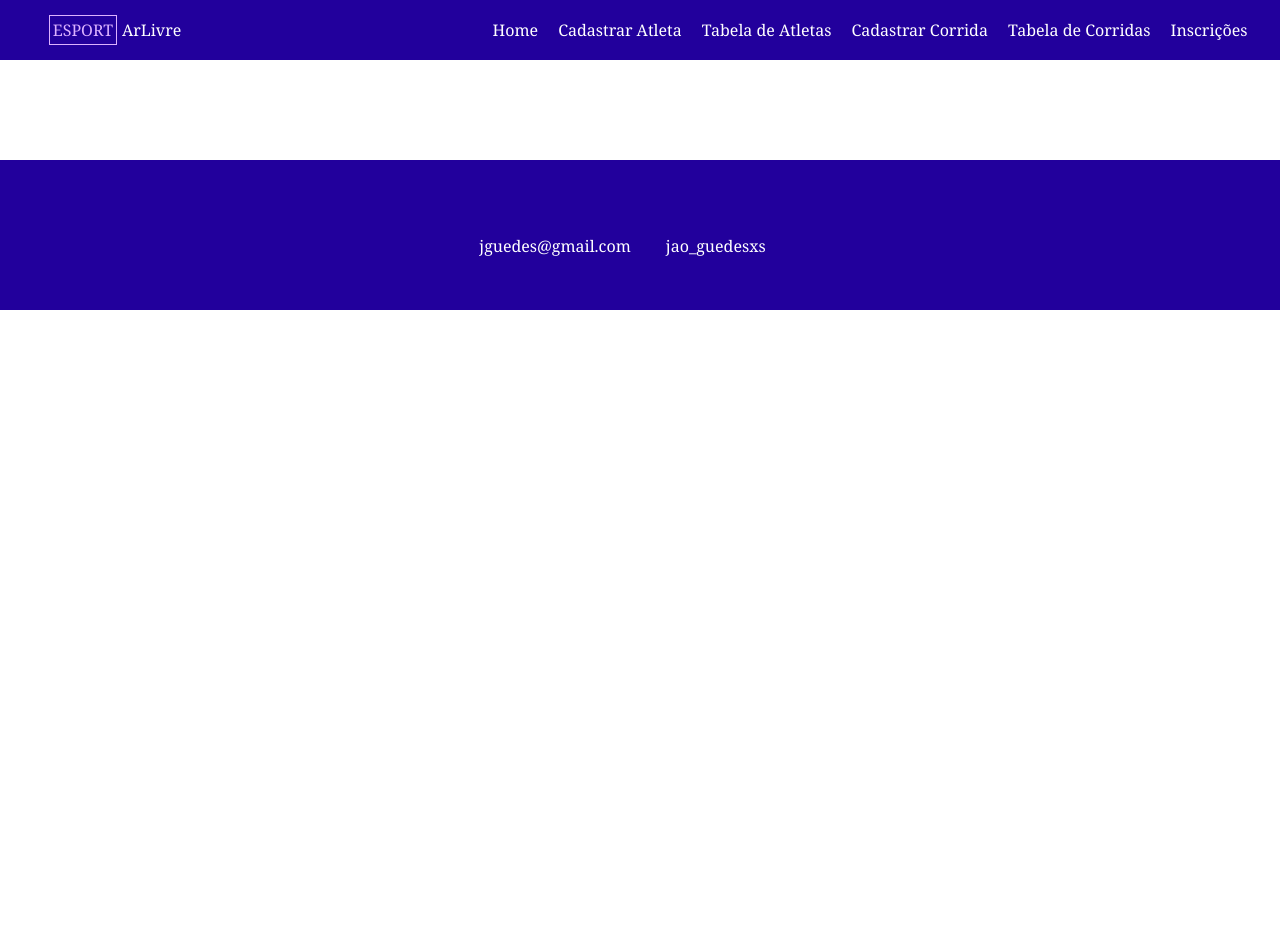
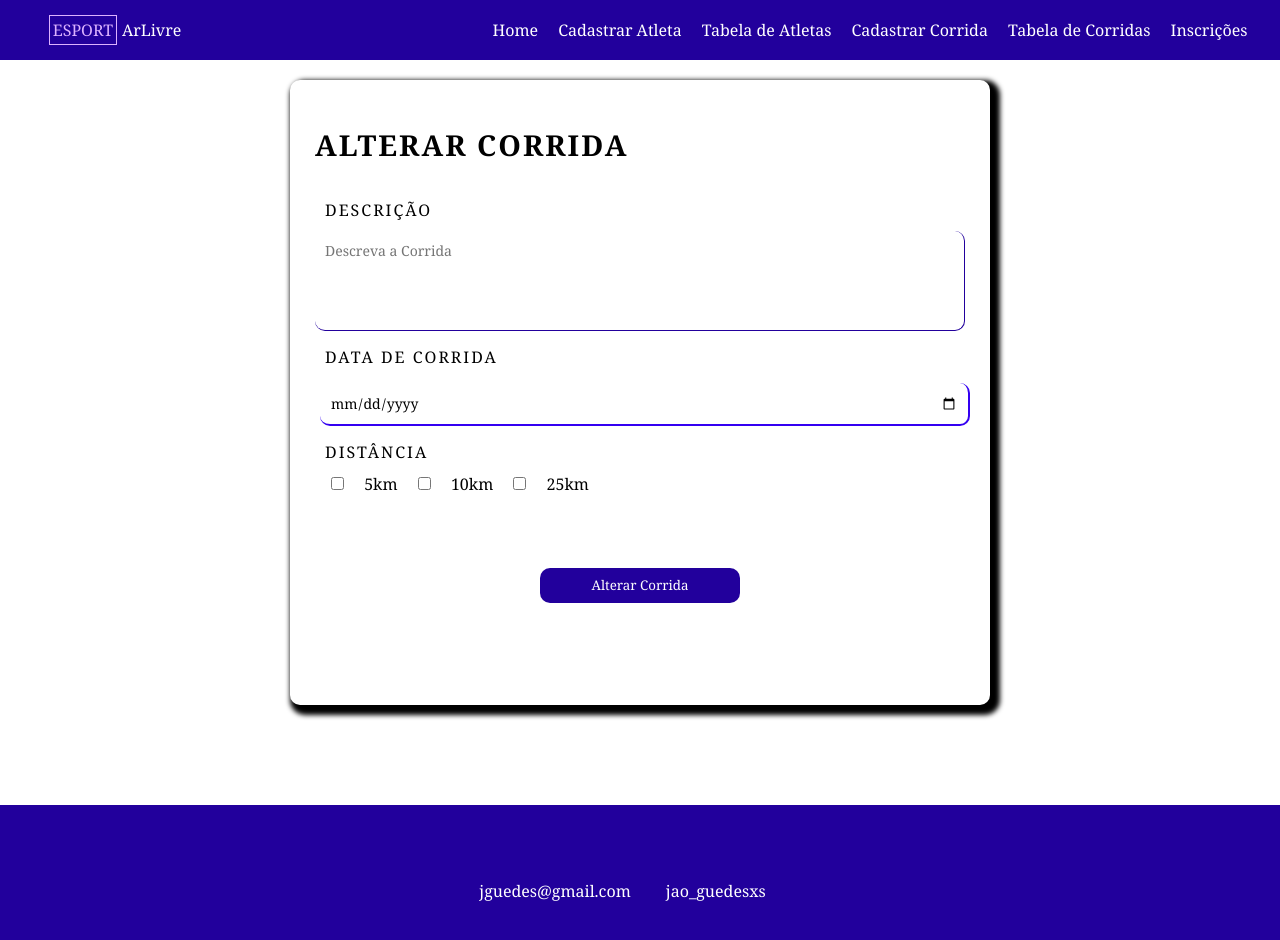
Before and after one commit to JaoToin/Esport-ArLivre-Angular, an Angular app: page /cadastrocorrida/1 in a window 1280 px wide. Before the commit this address led to /. Shown: the top 940 px of the page. Before the commit the page ends 800 px from the top, so only its background shows below. Built offline with nearby package versions, Linux system fonts and the light colour scheme; no server answers.

Commit message:
feito ajustes no corrida, agora o cadastro funciona, a tabela recebe os nomes, altera, remove; routes modificados, feito o corridacadastro/:id para conseguir alterar na tabela.

```diff
--- a/src/app.routes.ts
+++ b/src/app.routes.ts
@@ -33,6 +33,11 @@ export const routes: Routes = [
     },
 
     {
+      path:"cadastrocorrida/:id",
+      component:CorridaComponent
+  },
+
+    {
       path:"cadastroTabela",
       component:TabelaComponent
   },
--- a/src/app/component/corrida/corrida-component/corrida-component.html
+++ b/src/app/component/corrida/corrida-component/corrida-component.html
@@ -1,5 +1,5 @@
 <div id="div-form">
-  <h1>Cadastro De Corrida </h1>
+  <h1>{{editar? 'Alterar' : 'Cadastrar'}} Corrida </h1>
 
   <form id="form-atleta" (submit)="dadosFormulario()">
       <label for="descricao">Descrição</label>
@@ -14,7 +14,7 @@
       <input [(ngModel)]="distancia25km" type="checkbox" name="25km" id="distancia" class="btnSelecao" value="25" > 25km
 
       <div id="div-btns">
-          <button type="submit" id="btnAdd">Cadastrar Corrida</button>
+          <button type="submit" id="btnAdd">{{editar? 'Alterar': 'Cadastrar' }} Corrida</button>
       </div>
 
   </form>
--- a/src/app/component/corrida/corrida-component/corrida-component.ts
+++ b/src/app/component/corrida/corrida-component/corrida-component.ts
@@ -2,6 +2,8 @@ import { Component } from '@angular/core';
 import { FormsModule } from '@angular/forms';
 import { Corrida } from '../../../models/corrida';
 import { CorridaService } from '../../../service/corrida';
+import { ActivatedRoute } from '@angular/router';
+import { ChangeDetectorRef } from '@angular/core';
 
 @Component({
   selector: 'app-corrida-component',
@@ -18,8 +20,20 @@ export class CorridaComponent {
   distancia10km = false
   distancia25km = false
 
-  constructor(private CorridaService: CorridaService){}
+  idCorrida = 0
+  editar = false
 
+  constructor(private CorridaService: CorridaService, private ActivatedRoute: ActivatedRoute, private cdr: ChangeDetectorRef){}
+
+  ngOnInit() {
+    this.idCorrida = Number(this.ActivatedRoute.snapshot.paramMap.get('id'))
+
+    if (this.idCorrida > 0) {
+      this.editar = true
+      this.carregaDados(this.idCorrida)
+    }
+
+  }
   dadosFormulario(){
 
     const corrida = new Corrida()
@@ -30,11 +44,54 @@ export class CorridaComponent {
     corrida.distancia10km = this.distancia10km
     corrida.distancia25km = this.distancia25km
 
-    this.CorridaService.salvarCorrida(corrida)
+    if (this.editar) {
+      corrida.id = this.idCorrida
+
+      this.CorridaService.alterarCorrida(corrida)
+        .subscribe({
+          next: (respostaAPI) => {
+            return respostaAPI
+          },
+          error: (msgErro) => {
+            return msgErro
+          }
+        })
+
+    } else {
+      this.CorridaService.salvarCorrida(corrida)
+        .subscribe({
+          next: (respostaAPI) => {
+            return respostaAPI
+          },
+          error: (msgErro) => {
+            return msgErro
+          }
+        })
+    }
+
 
     this.limpar()
 
   }
+
+  carregaDados(idCorrida: number) {
+    this.CorridaService.listarCorrida(idCorrida)
+      .subscribe({
+        next: (dadosCorrida) => {
+          this.descricao = dadosCorrida.descricao
+          this.data = dadosCorrida.data
+          this.distancia5km = dadosCorrida.distancia5km
+          this.distancia10km = dadosCorrida.distancia10km
+          this.distancia25km = dadosCorrida.distancia25km
+
+          this.cdr.detectChanges()
+        },
+        error: (msgErro) => {
+          return msgErro
+        }
+      })
+  }
+
 
 
   limpar(){
--- a/src/app/component/corrida/tabela-component/tabela-component.html
+++ b/src/app/component/corrida/tabela-component/tabela-component.html
@@ -26,9 +26,9 @@
           <td>{{elem.distancia25km ? '25km':''}}</td>
 
           <td class="lnk-editar">
-            <a> Editar </a>
+            <a  (click)="CarregandoDados(elem)"> Editar </a>
           </td>
-          <td  class="lnk-excluir"><a (click)="excluir"> Excluir </a>
+          <td  class="lnk-excluir"><a (click)="excluir(elem)"> Excluir </a>
           </td>
         </tr>
       } @empty {
--- a/src/app/component/corrida/tabela-component/tabela-component.ts
+++ b/src/app/component/corrida/tabela-component/tabela-component.ts
@@ -1,12 +1,12 @@
+import { Router } from '@angular/router';
 import { Component, signal} from '@angular/core';
 import { CorridaService } from '../../../service/corrida';
 import { Corrida } from '../../../models/corrida';
-import { FormsModule } from '@angular/forms';
 
 
 @Component({
   selector: 'app-tabela-component',
-  imports: [FormsModule],
+  imports: [],
   templateUrl: './tabela-component.html',
   styleUrl: './tabela-component.css',
 })
@@ -14,7 +14,7 @@ export class TabelaComponent {
 
   listaCorridas = signal<Corrida[]>([])
 
-  constructor(private CorridaService: CorridaService){}
+  constructor(private CorridaService: CorridaService, private router: Router){}
 
   ngOnInit(){
     this.listar()
@@ -35,6 +35,22 @@ export class TabelaComponent {
   excluir(objCorrida: Corrida){
     if(confirm(`Deseja Excluir A Corrida ${objCorrida.descricao}`)){
       this.CorridaService.excluirCorrida(objCorrida.id)
+
+      .subscribe({
+        next: (respostaAPI) => {
+          this.listaCorridas.update(elem => elem.filter(a => a.id !== objCorrida.id))
+          console.log('Atleta Excluído Com Sucesso', respostaAPI)
+        },
+      error: (msgErro) => {
+        return msgErro
+      }
+
+      })
     }
+    this.ngOnInit
+  }
+
+  CarregandoDados(objCorrida: Corrida){
+    this.router.navigate(["/cadastrocorrida", objCorrida.id])
   }
 }
--- a/src/app/service/corrida.ts
+++ b/src/app/service/corrida.ts
@@ -1,6 +1,8 @@
 import { Injectable } from '@angular/core';
 import { HttpClient } from '@angular/common/http';
 import { Corrida } from '../models/corrida';
+import { Observable } from 'rxjs';
+
 
 @Injectable({
   providedIn: 'root',
@@ -8,70 +10,44 @@ import { Corrida } from '../models/corrida';
 export class CorridaService {
   constructor(private http: HttpClient) {}
 
-  salvarCorrida(corrida: Corrida) {
-    const urlAPi = `https://6a7f6d923183f5fd884b1a61.mockapi.io/esportearlivre/corrida`;
+  //SALVAR A CORRIDA
+  salvarCorrida(corrida: Corrida):Observable<Corrida> {
+    const urlAPi = `https://6a7f6d923183f5fd884b1a61.mockapi.io/esportearlivre/corrida`
 
-    this.http.post<Corrida>(urlAPi, corrida)
-      .subscribe({
-        next: (respostaAPI) => {
-          return respostaAPI
-        },
-        error: (msgErro) => {
-          return msgErro
-        }
-      })
+    return this.http.post<Corrida>(urlAPi, corrida)
+
   }
 
-  listarCorridas():Corrida[] {
-    const urlAPi = `https://6a7f6d923183f5fd884b1a61.mockapi.io/esportearlivre/corrida`;
+  //LISTAR TODAS AS CORRIDAS
+  listarCorridas(): Observable<Corrida[]> {
+    const urlAPi = `https://6a7f6d923183f5fd884b1a61.mockapi.io/esportearlivre/corrida`
 
-    this.http.get<Corrida[]>(urlAPi)
-      .subscribe({
-        next: (corridasAPI) => {
-          return corridasAPI
-        },
-        error: (msgErro) => {
-          return msgErro
-        }
-      })
+    return this.http.get<Corrida[]>(urlAPi)
 
-      return[]
   }
 
-
-  listarCorrida(idCorrida: Number): Partial<Corrida>{
-    const urlAPi = `https://6a7f6d923183f5fd884b1a61.mockapi.io/esportearlivre/corrida/${idCorrida}`;
+  //LISTAR UMA CORRIDA
+  listarCorrida(idCorrida: Number): Observable<Corrida> {
+    const urlAPi = `https://6a7f6d923183f5fd884b1a61.mockapi.io/esportearlivre/corrida/${idCorrida}`
 
     return this.http.get<Corrida>(urlAPi)
 
+  }
+
+  //EXCLUIR UMA CORRIDA
+  excluirCorrida(idCorrida: Number) {
+    const urlAPi = `https://6a7f6d923183f5fd884b1a61.mockapi.io/esportearlivre/corrida/${idCorrida}`
+
+    return this.http.delete<Corrida>(urlAPi)
 
   }
 
-  excluirCorrida(idCorrida: Number){
-    const urlAPi = `https://6a7f6d923183f5fd884b1a61.mockapi.io/esportearlivre/corrida/${idCorrida}`;
+  //ALTERAR CORRIDA
+  alterarCorrida(corrida: Corrida): Observable<Corrida> {
+    const urlAPi = `https://6a7f6d923183f5fd884b1a61.mockapi.io/esportearlivre/corrida/${corrida.id}`
 
-    this.http.delete<Corrida>(urlAPi)
-      .subscribe({
-        next: (repostaAPI) => {
-          return repostaAPI
-        },
-        error: (msgErro) => {
-          return msgErro
-        }
-      })
+    return this.http.put<Corrida>(urlAPi, corrida)
+
   }
 
-  alterarCorrida( corrida: Corrida){
-    const urlAPi = `https://6a7f6d923183f5fd884b1a61.mockapi.io/esportearlivre/corrida/${corrida.id}`;
-
-    this.http.put<Corrida>(urlAPi, Corrida)
-      .subscribe({
-        next: (repostaAPI) => {
-          return repostaAPI
-        },
-        error: (msgErro) => {
-          return msgErro
 }
-      })
-  }
-}
```
Lines whose indentation alone changed are shown as unchanged.
